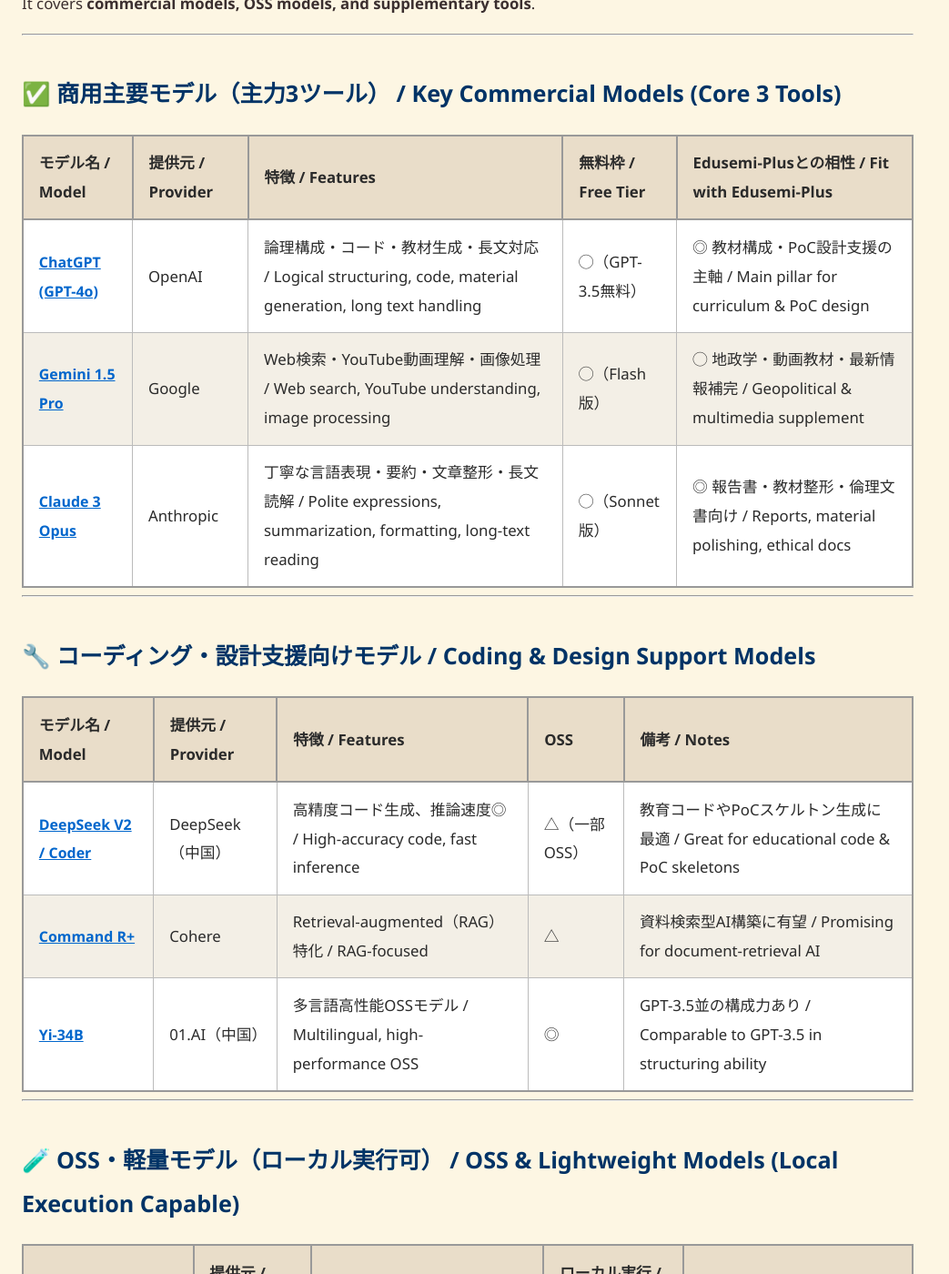
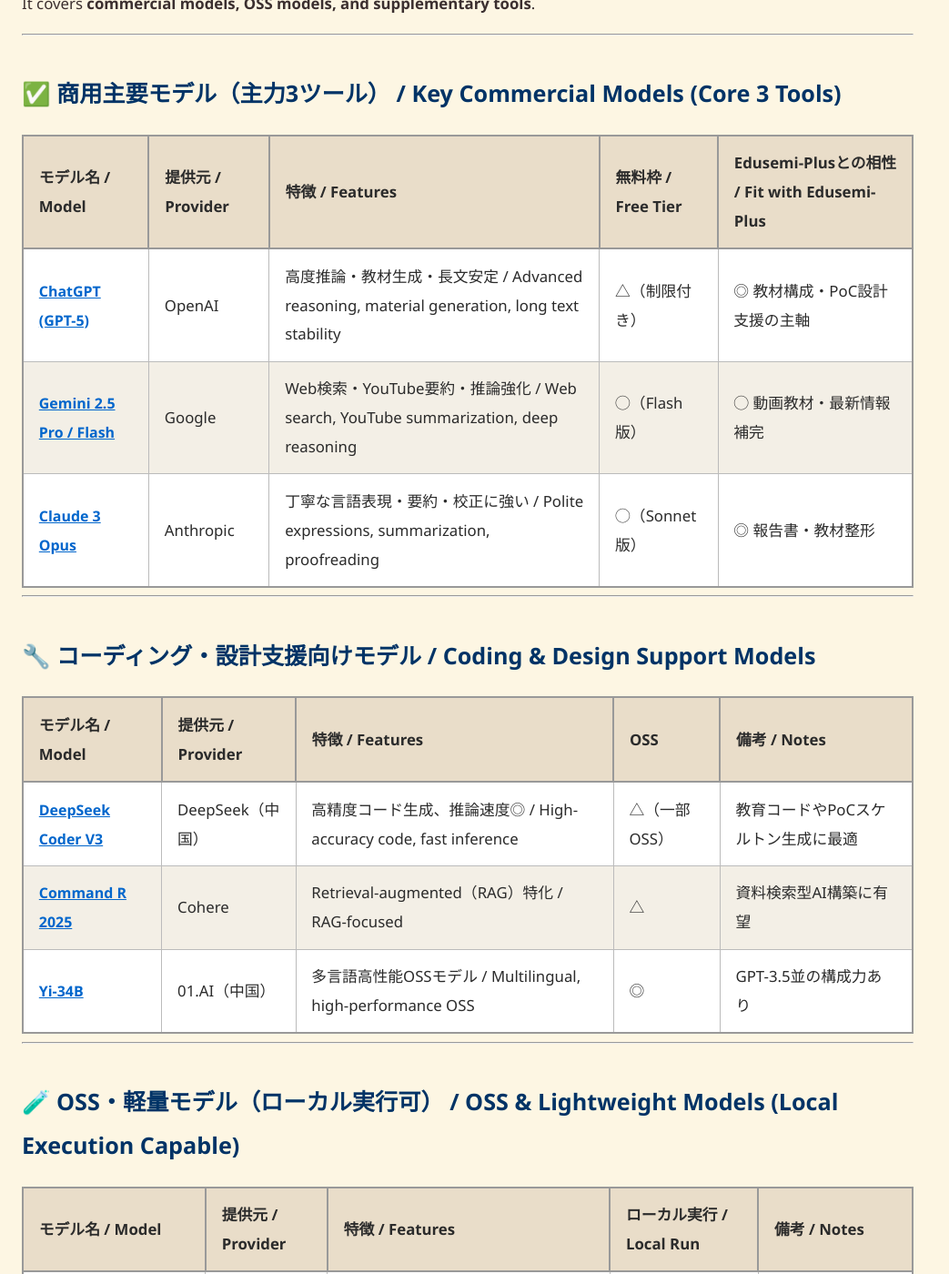
Before and after one commit to Samizo-AITL/Edusemi-Plus, a Jekyll site: the page built from ai-tools-comparison/ai_models_list.md, in a window 1280 px wide and 1400 px high, scrolled down 376 px. Shown: the whole window at 91% size, without its empty margins (0-1043 px from the left). Built offline with Jekyll 4.4.1, drawn with Linux system fonts in a browser that asks for light colours; some of the changed text lies outside the part shown.

Commit message:
Update ai_models_list.md

```diff
--- a/ai-tools-comparison/ai_models_list.md
+++ b/ai-tools-comparison/ai_models_list.md
@@ -19,9 +19,9 @@
 
 | モデル名 / Model | 提供元 / Provider | 特徴 / Features | 無料枠 / Free Tier | Edusemi-Plusとの相性 / Fit with Edusemi-Plus |
 |------------------|-------------------|-----------------|--------------------|----------------------------------------------|
-| **[ChatGPT (GPT-4o)](https://chat.openai.com/)** | OpenAI | 論理構成・コード・教材生成・長文対応 / Logical structuring, code, material generation, long text handling | ◯（GPT-3.5無料） | ◎ 教材構成・PoC設計支援の主軸 / Main pillar for curriculum & PoC design |
-| **[Gemini 1.5 Pro](https://gemini.google.com/)** | Google | Web検索・YouTube動画理解・画像処理 / Web search, YouTube understanding, image processing | ◯（Flash版） | ◯ 地政学・動画教材・最新情報補完 / Geopolitical & multimedia supplement |
-| **[Claude 3 Opus](https://claude.ai/)** | Anthropic | 丁寧な言語表現・要約・文章整形・長文読解 / Polite expressions, summarization, formatting, long-text reading | ◯（Sonnet版） | ◎ 報告書・教材整形・倫理文書向け / Reports, material polishing, ethical docs |
+| **[ChatGPT (GPT-5)](https://chat.openai.com/)** | OpenAI | 高度推論・教材生成・長文安定 / Advanced reasoning, material generation, long text stability | △（制限付き） | ◎ 教材構成・PoC設計支援の主軸 |
+| **[Gemini 2.5 Pro / Flash](https://gemini.google.com/)** | Google | Web検索・YouTube要約・推論強化 / Web search, YouTube summarization, deep reasoning | ◯（Flash版） | ◯ 動画教材・最新情報補完 |
+| **[Claude 3 Opus](https://claude.ai/)** | Anthropic | 丁寧な言語表現・要約・校正に強い / Polite expressions, summarization, proofreading | ◯（Sonnet版） | ◎ 報告書・教材整形 |
 
 ---
 
@@ -29,9 +29,9 @@
 
 | モデル名 / Model | 提供元 / Provider | 特徴 / Features | OSS | 備考 / Notes |
 |------------------|-------------------|-----------------|-----|--------------|
-| **[DeepSeek V2 / Coder](https://deepseek.com/)** | DeepSeek（中国） | 高精度コード生成、推論速度◎ / High-accuracy code, fast inference | △（一部OSS） | 教育コードやPoCスケルトン生成に最適 / Great for educational code & PoC skeletons |
-| **[Command R+](https://cohere.com/)** | Cohere | Retrieval-augmented（RAG）特化 / RAG-focused | △ | 資料検索型AI構築に有望 / Promising for document-retrieval AI |
-| **[Yi-34B](https://01.ai/)** | 01.AI（中国） | 多言語高性能OSSモデル / Multilingual, high-performance OSS | ◎ | GPT-3.5並の構成力あり / Comparable to GPT-3.5 in structuring ability |
+| **[DeepSeek Coder V3](https://deepseek.com/)** | DeepSeek（中国） | 高精度コード生成、推論速度◎ / High-accuracy code, fast inference | △（一部OSS） | 教育コードやPoCスケルトン生成に最適 |
+| **[Command R 2025](https://cohere.com/)** | Cohere | Retrieval-augmented（RAG）特化 / RAG-focused | △ | 資料検索型AI構築に有望 |
+| **[Yi-34B](https://01.ai/)** | 01.AI（中国） | 多言語高性能OSSモデル / Multilingual, high-performance OSS | ◎ | GPT-3.5並の構成力あり |
 
 ---
 
@@ -39,10 +39,21 @@
 
 | モデル名 / Model | 提供元 / Provider | 特徴 / Features | ローカル実行 / Local Run | 備考 / Notes |
 |------------------|-------------------|-----------------|--------------------------|--------------|
-| **[LLaMA 3 (8B / 70B)](https://ai.meta.com/llama/)** | Meta | 高性能OSSモデルの本命 / Flagship OSS model | ◎（Ollama対応） | 教育機関向けにも注目 / Suitable for academia |
-| **[Mistral / Mixtral 8x7B](https://mistral.ai/)** | Mistral AI | 小型・高精度・推論高速 / Small, accurate, fast | ◎（Ollama, LM Studio） | 教育現場のローカルAI構築に有用 |
-| **OpenChat / Dolphin / MythoMax** | 各種コミュニティ | 調整済みLLM / Fine-tuned LLMs | ◎ | GPT代替モデル検証に適 / Good for GPT-alternative testing |
-| **[Open Assistant (OASST)](https://open-assistant.io/)** | LAION | OSS対話型AI開発プロジェクト / OSS conversational AI | ◎ | 商用不可制限あり / Some non-commercial restrictions |
+| **[LLaMA 3.1 (8B / 70B)](https://ai.meta.com/llama/)** | Meta | 高性能OSSモデルの本命 / Flagship OSS model | ◎（Ollama対応） | 教育機関向けにも注目 |
+| **[Mixtral 8x22B](https://mistral.ai/)** | Mistral AI | 大規模Mixture-of-Experts、高速推論 / Large MoE, fast inference | ◎（Ollama, LM Studio） | 大規模教育・研究用途 |
+| **[Mistral 7B / Mixtral 8x7B](https://mistral.ai/)** | Mistral AI | 小型・高精度・推論高速 / Small, accurate, fast | ◎ | 教育現場のローカルAI構築に有用 |
+| **OpenChat / Dolphin / MythoMax** | コミュニティ | 調整済みLLM / Fine-tuned LLMs | ◎ | GPT代替モデル検証に適 |
+| **[Open Assistant (OASST)](https://open-assistant.io/)** | LAION | OSS対話型AI開発プロジェクト / OSS conversational AI | ◎ | 商用不可制限あり |
+
+---
+
+## 🎨 生成メディア系モデル / Generative Media Models
+
+| モデル名 / Model | 提供元 / Provider | 特徴 / Features | 用途例 / Example Uses |
+|------------------|-------------------|-----------------|-----------------------|
+| **[Tencent Hunyuan3D-2.0](https://www.tencent.com/)** | Tencent | 高速3D生成、30秒以内 / Fast 3D generation under 30s | 教材ビジュアル・設計3D |
+| **[Runway Gen-3](https://runwayml.com/)** | Runway | 高品質動画生成 / High-quality video generation | 教育動画・研究発表 |
+| **[Pika Labs](https://pika.art/)** | Pika Labs | スタートアップ型動画生成 / Startup-style video generation | 短尺教材・SNS用映像 |
 
 ---
 
@@ -50,16 +61,17 @@
 
 | モデル名 / Model | 提供元 / Provider | 特徴 / Features | 用途例 / Example Uses |
 |------------------|-------------------|-----------------|-----------------------|
-| **[Perplexity AI](https://www.perplexity.ai/)** | Perplexity | 高速検索、出典付き回答 / Fast search, cited answers | 技術調査・資料収集 / Technical research & sourcing |
-| **[Grok 1.5](https://x.ai/)** | xAI（Elon Musk） | X（旧Twitter）統合型 / Integrated with X (Twitter) | SNS動向・速報収集 / Social trend & news scraping |
+| **[Perplexity AI](https://www.perplexity.ai/)** | Perplexity | 高速検索、出典付き回答 / Fast search, cited answers | 技術調査・資料収集 |
+| **[Grok 1.5](https://x.ai/)** | xAI（Elon Musk） | X（旧Twitter）統合型 / Integrated with X (Twitter) | SNS動向・速報収集 |
 
 ---
 
 ## 🔗 備考とライセンス / Notes & License
 
-- 本リストは **2025年7月時点** の情報に基づく / Based on July 2025 info
+- 本リストは **2025年9月時点** の情報に基づく / Based on September 2025 info
 - OSSモデル実行には [Ollama](https://ollama.com/)、[LM Studio](https://lmstudio.ai/)、[Hugging Face Transformers](https://huggingface.co/docs) などの環境が必要
 - 各ツールのライセンス条件（商用利用可否、API連携可否）は個別確認が必要 / Check license terms individually
+- ハードウェア面では **NVIDIA Rubin CPX**（2026予定）が生成AI向けに発表済み
 
 > Edusemi-Plusでは、**ChatGPT（構成）＋ Gemini（検索）＋ Claude（整形）** を中核とし、他モデルは補助・実験・教育現場向けに活用しています。
 
```
